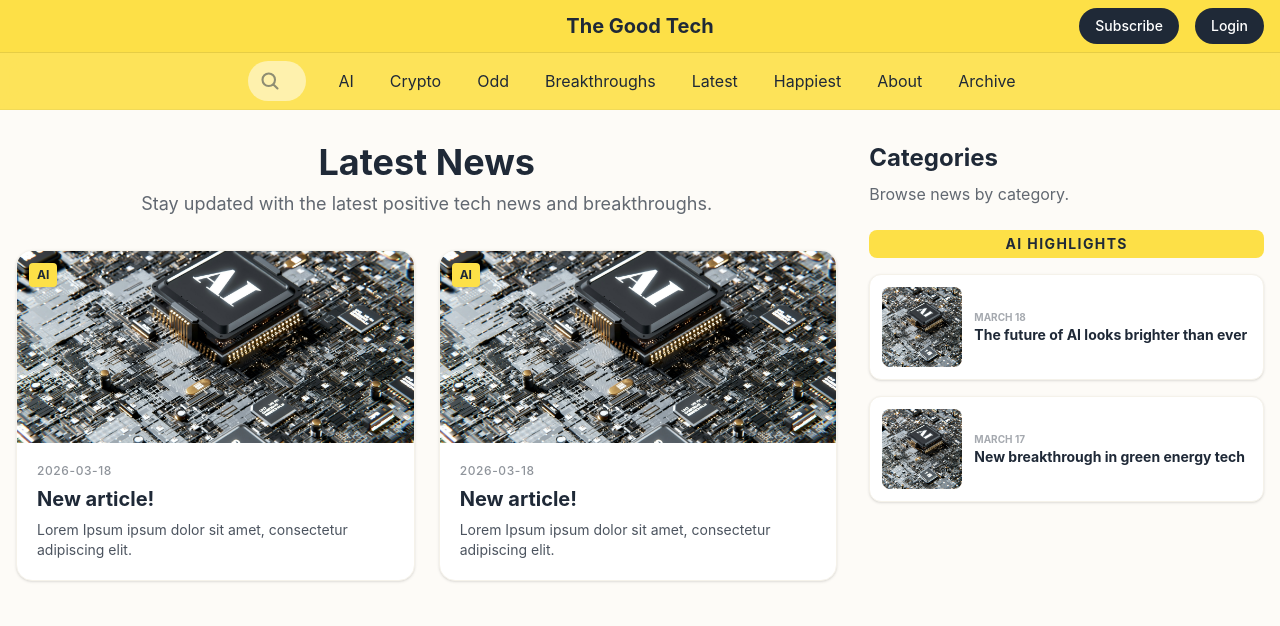
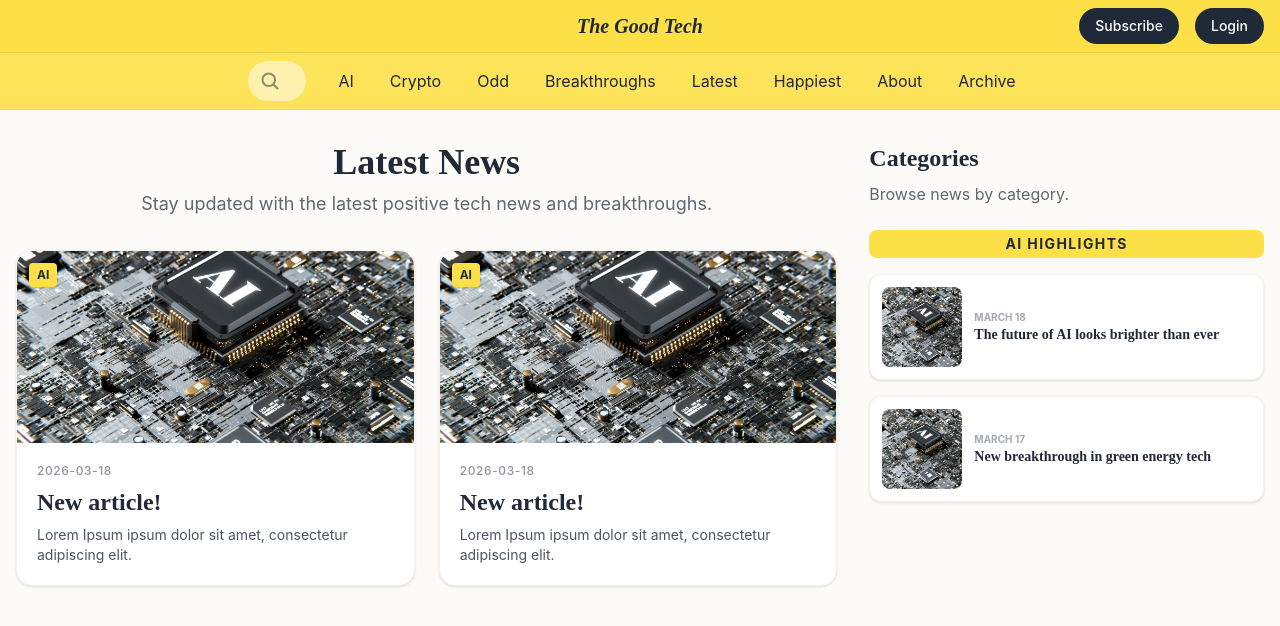
Before and after one commit to LeoTidvall11/The-Good-Tech, a website built with Vite: page index.html in a window 1280 px wide. Built offline with nearby package versions, Linux system fonts and the light colour scheme.

Commit message:
Enhanced readability with new fonts.

```diff
--- a/index.html
+++ b/index.html
@@ -7,14 +7,16 @@
     <script type="module" src="/src/main.js"></script>
   </head>
 
-  <body class="bg-brand-cream text-brand-dark">
+  <body class="bg-brand-cream text-brand-dark font-body">
     <div
       class="bg-brand-yellow border-brand-dark/10 flex items-center justify-between border-b px-4 py-2 md:grid md:grid-cols-3"
     >
       <div class="hidden md:block"></div>
 
       <div class="flex md:justify-center">
-        <h1 class="text-xl font-bold whitespace-nowrap">The Good Tech</h1>
+        <h1 class="font-display text-xl font-black whitespace-nowrap italic">
+          The Good Tech
+        </h1>
       </div>
 
       <div class="flex items-center justify-end gap-4">
@@ -110,7 +112,9 @@
       class="mx-auto grid max-w-7xl grid-cols-1 gap-8 px-4 py-8 md:grid-cols-12"
     >
       <section class="flex flex-col items-center lg:col-span-8">
-        <h2 class="text-brand-dark mb-2 text-3xl font-bold lg:text-4xl">
+        <h2
+          class="text-brand-dark font-display mb-2 text-3xl font-bold lg:text-4xl"
+        >
           Latest News
         </h2>
         <p class="text-brand-dark/70 mb-8 text-center text-lg">
@@ -136,7 +140,11 @@
               >
                 2026-03-18
               </p>
-              <h3 class="text-xl leading-tight font-bold">New article!</h3>
+              <h3
+                class="font-display group-hover:text-brand-accent text-2xl leading-tight font-bold transition-colors"
+              >
+                New article!
+              </h3>
               <p class="text-brand-dark/80 text-sm">
                 Lorem Ipsum ipsum dolor sit amet, consectetur adipiscing elit.
               </p>
@@ -161,7 +169,11 @@
               >
                 2026-03-18
               </p>
-              <h3 class="text-xl leading-tight font-bold">New article!</h3>
+              <h3
+                class="font-display group-hover:text-brand-accent text-2xl leading-tight font-bold transition-colors"
+              >
+                New article!
+              </h3>
               <p class="text-brand-dark/80 text-sm">
                 Lorem Ipsum ipsum dolor sit amet, consectetur adipiscing elit.
               </p>
@@ -172,7 +184,9 @@
 
       <aside class="flex flex-col lg:col-span-4">
         <div class="sticky top-24">
-          <h2 class="text-brand-dark mb-2 text-2xl font-bold">Categories</h2>
+          <h2 class="text-brand-dark font-display mb-2 text-2xl font-bold">
+            Categories
+          </h2>
           <p class="text-brand-dark/70 mb-6">Browse news by category.</p>
 
           <div class="flex flex-col gap-4">
@@ -196,7 +210,7 @@
                     March 18
                   </p>
                   <h4
-                    class="group-hover:text-brand-accent line-clamp-2 text-sm font-bold transition-colors"
+                    class="group-hover:text-brand-accent font-display line-clamp-2 text-sm font-bold transition-colors"
                   >
                     The future of AI looks brighter than ever
                   </h4>
@@ -218,7 +232,7 @@
                     March 17
                   </p>
                   <h4
-                    class="group-hover:text-brand-accent line-clamp-2 text-sm font-bold transition-colors"
+                    class="group-hover:text-brand-accent font-display line-clamp-2 text-sm font-bold transition-colors"
                   >
                     New breakthrough in green energy tech
                   </h4>
--- a/src/style.css
+++ b/src/style.css
@@ -1,6 +1,10 @@
 @import "tailwindcss";
+@import url("https://fonts.googleapis.com/css2?family=Fraunces:ital,opsz,wght@0,9..144,100..900;1,9..144,100..900&family=Inter:ital,opsz,wght@0,14..32,100..900;1,14..32,100..900&display=swap");
 
 @theme {
+  --font-display: "Fraunces", serif;
+  --font-body: "Inter", sans-serif;
+
   --color-brand-yellow: #fde047;
   --color-brand-cream: #fdfbf7;
   --color-brand-beige: #f5f2ea;
```
